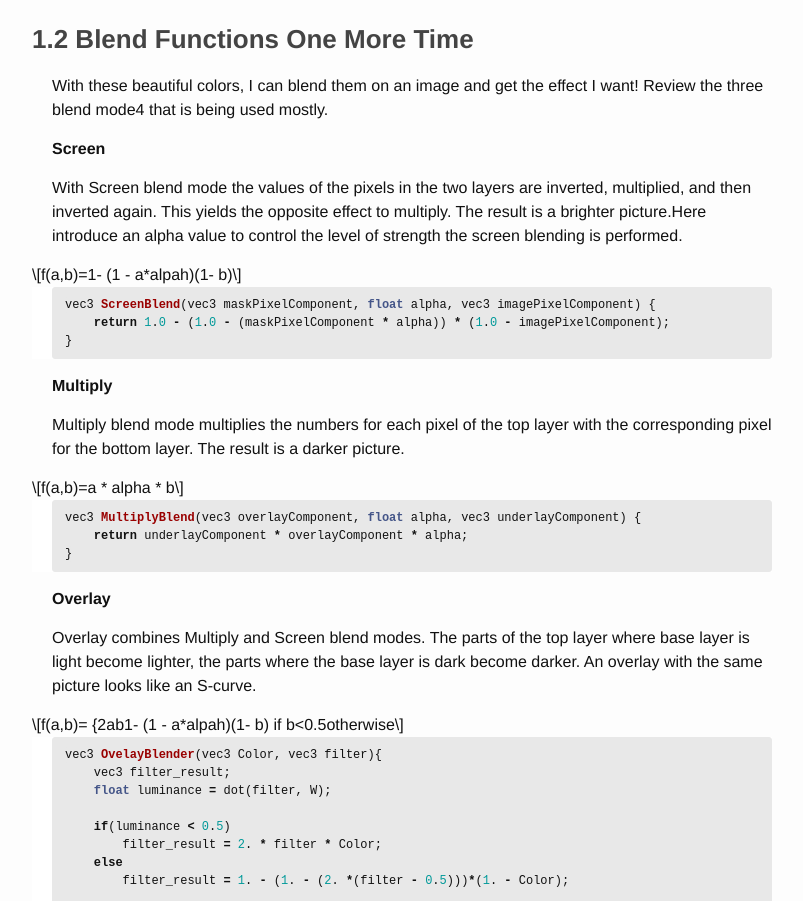
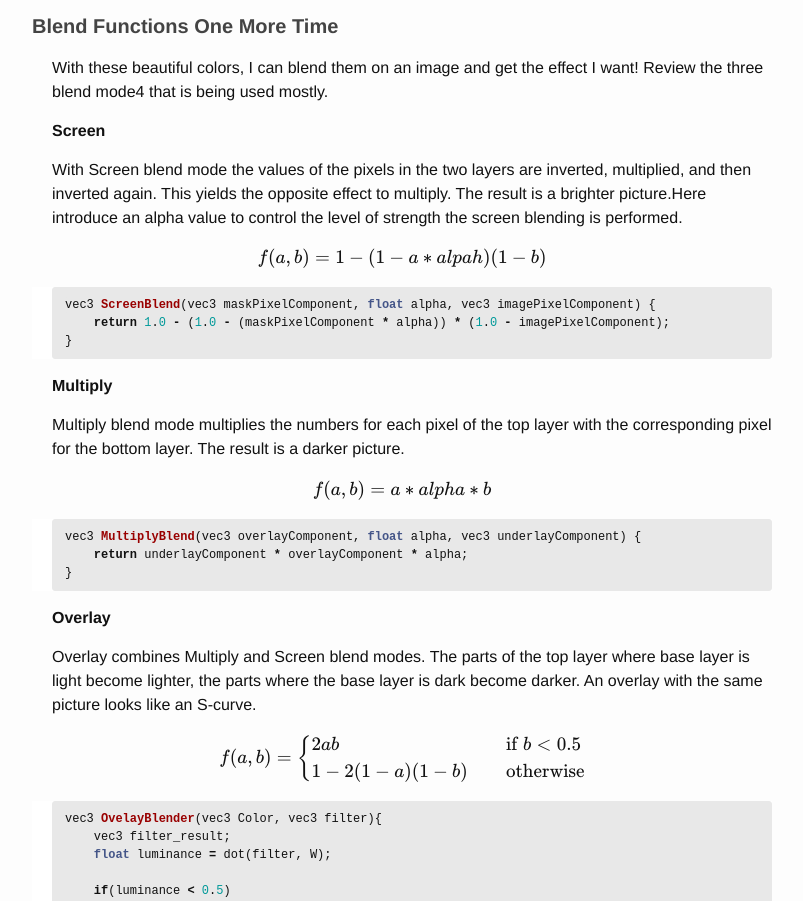
Before and after one commit to yulu/yulu.github.io, a Jekyll site: the page built from blog1/_posts/2014-03-11-color-effect.md, in a window 1280 px wide and 1400 px high, scrolled down 2733 px. Shown: the part 245-1146 px from the top of the window, without its empty margins (238-1041 px from the left). Built offline with Jekyll 4.4.1, drawn with Linux system fonts in a browser that asks for light colours; formulas are drawn with MathJax 3; some of the changed text lies outside the part shown.

Commit message:
add mathjax and a post

```diff
--- a/_includes/footer.html
+++ b/_includes/footer.html
@@ -2,7 +2,7 @@
 
   <div class="wrapper">
 
-      <div class="footer-heading">Build with love, <a class="footer-link" href="http://">Jekyll</a> and <a class="footer-link" href="http://">Github Pages</a></div>
+      <div class="footer-heading">Build with love, <a class="footer-link" href="http://jekyllrb.com">Jekyll</a> and <a class="footer-link" href="http://github.com/yulu/yulu.github.io">Github Pages</a></div>
 
       <div class="footer-col  footer-col-2">
         <ul class="social-media-list">
--- a/_includes/head.html
+++ b/_includes/head.html
@@ -8,4 +8,5 @@
 
     <link rel="stylesheet" href="{{ "/css/main.css" | prepend: site.baseurl }}">
     <link rel="canonical" href="{{ page.url | replace:'index.html','' | prepend: site.baseurl | prepend: site.url }}">
+    <script type="text/javascript" src="http://cdn.mathjax.org/mathjax/latest/MathJax.js?config=TeX-AMS-MML_HTMLorMML"></script>
 </head>
--- a/_layouts/default.html
+++ b/_layouts/default.html
@@ -2,8 +2,6 @@
 <html>
 
     {% include head.html %}
-
-    <script type="text/javascript" src="http://cdn.mathjax.org/mathjax/latest/MathJax.js?config=TeX-AMS-MML_HTMLorMML"></script>
 
   <body>
 
--- a/_layouts/post.html
+++ b/_layouts/post.html
@@ -9,8 +9,8 @@
 
     {% if page.image %}
       <div class="post-image-container">
-    		<!-- <img class="post-image" src="../../../../assets/{{ page.image }}"></img> -->
-        <img class="post-image" src="{{ site.url}}/assets/{{ page.image }}"></img>
+    	<img class="post-image" src="../../../../assets/{{ page.image }}"></img>
+        <!--<img class="post-image" src="{{ site.url}}/assets/{{ page.image }}"></img>-->
     	</div>
     {% endif %}
 
--- a/blog1/_posts/2014-03-11-color-effect.md
+++ b/blog1/_posts/2014-03-11-color-effect.md
@@ -13,11 +13,11 @@ It has been a year! A year ago I put up some posts on image processing using Sha
 
 Being busy with study, I could barely spare time working on this topic. But ideas and inspirations always jumped out sometime that I could stop but to code. Whenever I came across a nice picture, a smart algorithm or anything that reminds me the fantasy of the world we viewed, I would noted down and later explored on it. Thanks to the Pixel Shader by Toby Schachman, I could instantly experiment on my ideas (also a lot of inspirations are from this interactive book). I gathered all the ideas of color and art effects and deliver a new camera app that allows us to explore the combination of filter effects on real-time. I also put the source code of some filter effects discussed here into a simple demo app for sharing.
 
-##1. The Tricks of Colors
+##The Tricks of Colors
 
 Colors can perform magic tricks I believe. The tone of a picture sometimes touches us more than the subjects do. I explored the idea of adjust the B/S/C of an image and blend color map on an image previously1. With the same blending process, here are some more interesting color gradient maps I could share.
 
-###1.1 Color Gradient on the Fly
+####Color Gradient on the Fly
 
 Previously I bind a color gradient map or pattern as a texture to an opengl target to perform the blending. Later I realized that the shader itself can produce color gradient map (or patterns) by playing around with the positions of the texels.
 
@@ -99,7 +99,7 @@ With these beautiful colors, I can blend them on an image and get the effect I w
 
 With Screen blend mode the values of the pixels in the two layers are inverted, multiplied, and then inverted again. This yields the opposite effect to multiply. The result is a brighter picture.Here introduce an alpha value to control the level of strength the screen blending is performed.
 
-$$f(a,b)=1- (1 - a*alpah)(1- b)$$
+$$ f(a,b)=1- (1 - a*alpah)(1- b) $$
 
 {% highlight c %}
 vec3 ScreenBlend(vec3 maskPixelComponent, float alpha, vec3 imagePixelComponent) {
@@ -123,7 +123,11 @@ vec3 MultiplyBlend(vec3 overlayComponent, float alpha, vec3 underlayComponent) {
 
 Overlay combines Multiply and Screen blend modes. The parts of the top layer where base layer is light become lighter, the parts where the base layer is dark become darker. An overlay with the same picture looks like an S-curve.
 
-$$ f(a,b)= {2ab1- (1 - a*alpah)(1- b) if b<0.5otherwise $$
+$$ f(a,b)=\left\{
+\begin{array}{l l}
+2ab & \quad \text{if $b < 0.5$}\\
+1-2(1-a)(1-b) & \quad \text{otherwise}
+\end{array} \right. $$
 
 {% highlight c %}
 vec3 OvelayBlender(vec3 Color, vec3 filter){
@@ -239,6 +248,7 @@ vec3 DotsPattern(vec2 position, vec2 uPixelSize, float radius, float interval){
 {% endhighlight %}
 
 ![algo](/assets/algo.jpg)
+
 ![algo-r](/assets/algo-r.jpg)
 
 ##The Issue!
@@ -272,6 +282,7 @@ vec3 main()
 {% endhighlight %}
 
 ![scene](/assets/scene.png)
+
 ![scene-r](/assets/scene-r.png)
 
 ##Closure
```
Also changed, not shown: other parts of blog1/_posts/2014-03-11-color-effect.md (+10 -5 lines), 1 other file.
